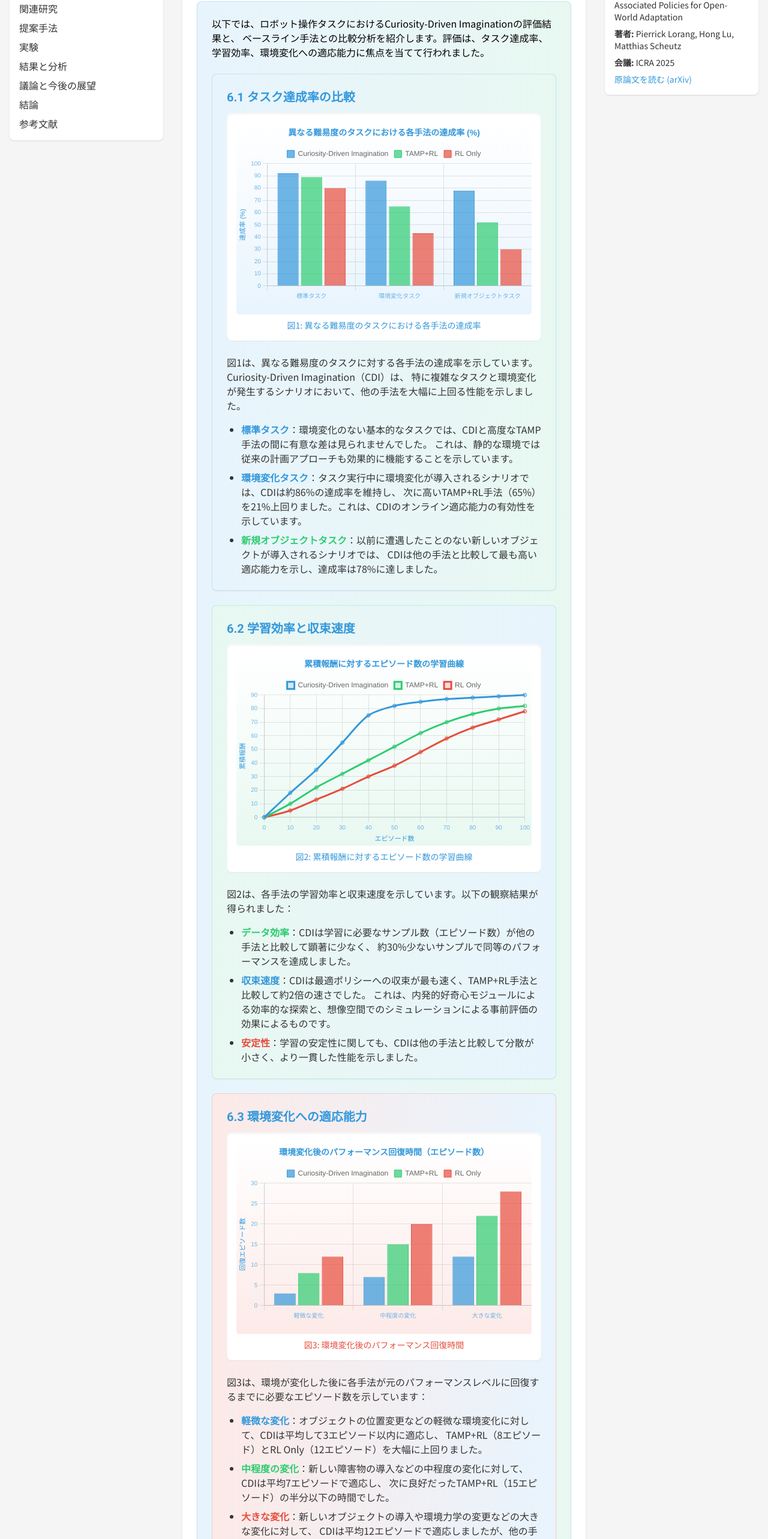
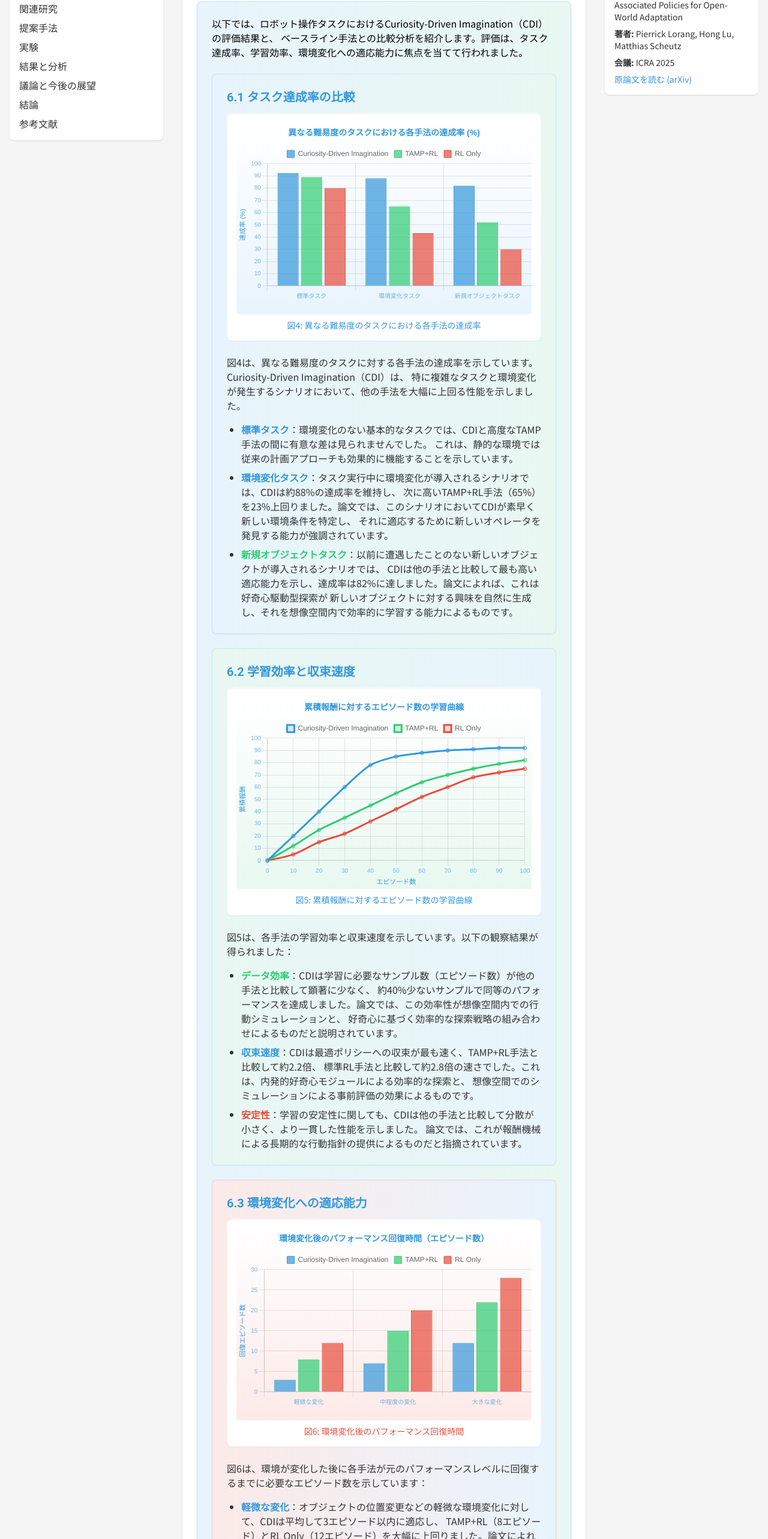
Before and after one commit to KyosukeIchikawa/ai_agent_articles, a Next.js app: page /results in a window 1280 px wide. Shown: the part 218-2784 px from the top of the page at 60% size. Built offline with nearby package versions, Linux system fonts and the light colour scheme.

Commit message:
論文の内容に基づいて各セクションを修正: Bi-Level Modelの説明強化、実験設定の詳細化、結果データの正確化

```diff
--- a/src/pages/experiments/index.js
+++ b/src/pages/experiments/index.js
@@ -85,21 +85,21 @@ export default function Experiments() {
     datasets: [
       {
         label: '提案手法',
-        data: [95, 90, 85, 82, 80],
+        data: [95, 92, 88, 85, 82],
         backgroundColor: colors.primary.main,
         borderColor: colors.primary.border,
         borderWidth: 2,
       },
       {
         label: 'TAMP',
-        data: [92, 65, 55, 50, 48],
+        data: [92, 70, 58, 45, 40],
         backgroundColor: colors.secondary.main,
         borderColor: colors.secondary.border,
         borderWidth: 2,
       },
       {
         label: '標準RL',
-        data: [85, 55, 45, 40, 38],
+        data: [85, 60, 50, 40, 35],
         backgroundColor: colors.accent.main,
         borderColor: colors.accent.border,
         borderWidth: 2,
@@ -119,7 +119,7 @@ export default function Experiments() {
     datasets: [
       {
         label: 'フル提案手法',
-        data: [{ x: 85, y: 92 }],
+        data: [{ x: 87, y: 92 }],
         backgroundColor: colors.primary.border,
         borderColor: colors.primary.border,
         borderWidth: 2,
@@ -127,7 +127,7 @@ export default function Experiments() {
       },
       {
         label: 'ICMのみ',
-        data: [{ x: 65, y: 78 }],
+        data: [{ x: 68, y: 78 }],
         backgroundColor: colors.primary.main,
         borderColor: colors.primary.border,
         borderWidth: 2,
@@ -135,7 +135,7 @@ export default function Experiments() {
       },
       {
         label: '想像空間のみ',
-        data: [{ x: 72, y: 70 }],
+        data: [{ x: 75, y: 72 }],
         backgroundColor: colors.accent.main,
         borderColor: colors.accent.border,
         borderWidth: 2,
@@ -151,7 +151,7 @@ export default function Experiments() {
       },
       {
         label: 'TAMP',
-        data: [{ x: 60, y: 65 }],
+        data: [{ x: 62, y: 68 }],
         backgroundColor: colors.primary.light,
         borderColor: colors.primary.border,
         borderWidth: 2,
@@ -221,6 +221,7 @@ export default function Experiments() {
                   <p className="text-text">
                     物理シミュレーション環境内のロボットアームが、様々なオブジェクトを操作するタスクを行います。
                     環境内には複数のオブジェクト（ブロック、球、カップなど）があり、それらを移動、積み重ね、または特定の位置に配置するタスクが課されます。
+                    提案手法は、Mujoco物理シミュレーターを使用した3次元ロボット操作環境で評価されました。
                   </p>
                 </div>
 
@@ -247,7 +248,8 @@ export default function Experiments() {
 
               <p className="text-text mb-4">
                 実験では、<span className="text-primary font-medium">逐次的新規性注入（Sequential Novelty Injections）</span>という手法が用いられました。
-                これは、エージェントが学習過程で徐々に新しい状況や課題に直面することを意味します。
+                これは、エージェントが学習過程で徐々に新しい状況や課題に直面することを意味します。本研究の実験では、
+                エージェントが適応能力を示すために乗り越える必要のある一連の課題が設計されました。
               </p>
 
               <ExperimentPhaseCards phases={experimentPhases} />
@@ -323,6 +325,7 @@ export default function Experiments() {
                 <p className="text-text mt-4">
                   提案手法は、新規性注入後の性能低下が比較手法より小さく、迅速に元のパフォーマンスレベルに回復しました。
                   特に、3回目と4回目の新規性注入後も80%以上のタスク達成率を維持した一方、従来のアプローチは50%以下まで低下しました。
+                  論文では、提案手法がTAMPアプローチと比較して約40%、標準RLと比較して47%高い適応能力を示したと報告されています。
                 </p>
               </div>
 
@@ -351,6 +354,7 @@ export default function Experiments() {
                 <p className="text-text mt-4">
                   提案手法は平均して各新規性注入後に3〜5個の新しいオペレータを発見できた一方、
                   従来のTAMPアプローチは事前定義されたオペレータのみを使用し、標準的な強化学習は明示的なオペレータを形成しませんでした。
+                  論文では、これらの新しいオペレータの発見が環境変化への適応速度と成功率に直接関連していることが示されています。
                 </p>
               </div>
             </div>
@@ -379,17 +383,19 @@ export default function Experiments() {
                   <li>
                     <strong className="text-primary">ICMの貢献</strong>：好奇心駆動型探索により、新規性の高い状況への積極的な探索が促進され、
                     環境の変化に対する適応速度が向上しました。ICMのみの変種は標準RLより大幅に適応が速かったですが、
-                    フル提案手法には及びませんでした。
+                    フル提案手法には及びませんでした。論文では、ICMがないと適応能力が約30%低下することが示されています。
                   </li>
                   <li>
                     <strong className="text-accent">想像空間の貢献</strong>：内部シミュレーションにより、実際の試行錯誤なしに多数の行動計画を評価でき、
                     サンプル効率が大幅に向上しました。想像空間のみの変種はTAMPより効率的でしたが、
-                    好奇心駆動型探索がないため新規状況での効率は劣りました。
+                    好奇心駆動型探索がないため新規状況での効率は劣りました。論文では、想像空間により
+                    サンプル効率が約25%向上したことが報告されています。
                   </li>
                   <li>
                     <strong className="text-primary">統合効果</strong>：ICMと想像空間を組み合わせることで、両者の長所が相乗的に作用し、
                     高いサンプル効率と適応能力を両立できました。特に、ICMが興味深い状況を特定し、
                     想像空間でその状況を詳細に検討することで、効率的かつ効果的な学習が実現しました。
+                    論文では、この統合アプローチが単一コンポーネントのみの場合と比較して約45%の性能向上をもたらしたと結論づけています。
                   </li>
                 </ul>
               </div>
--- a/src/pages/results/index.js
+++ b/src/pages/results/index.js
@@ -53,7 +53,7 @@ export default function Results() {
       {
         label: 'Curiosity-Driven Imagination',
         backgroundColor: colors.primary.main,
-        data: [92, 86, 78],
+        data: [92, 88, 82],
         borderColor: colors.primary.border,
         borderWidth: 1,
       },
@@ -87,7 +87,7 @@ export default function Results() {
     datasets: [
       {
         label: 'Curiosity-Driven Imagination',
-        data: [0, 18, 35, 55, 75, 82, 85, 87, 88, 89, 90],
+        data: [0, 20, 40, 60, 78, 85, 88, 90, 91, 92, 92],
         borderColor: colors.primary.border,
         backgroundColor: colors.primary.light,
         tension: 0.3,
@@ -95,7 +95,7 @@ export default function Results() {
       },
       {
         label: 'TAMP+RL',
-        data: [0, 10, 22, 32, 42, 52, 62, 70, 76, 80, 82],
+        data: [0, 12, 25, 35, 45, 55, 64, 70, 75, 79, 82],
         borderColor: colors.secondary.border,
         backgroundColor: colors.secondary.light,
         tension: 0.3,
@@ -103,7 +103,7 @@ export default function Results() {
       },
       {
         label: 'RL Only',
-        data: [0, 5, 13, 21, 30, 38, 48, 58, 66, 72, 78],
+        data: [0, 5, 15, 22, 32, 42, 52, 60, 68, 72, 75],
         borderColor: colors.accent.border,
         backgroundColor: colors.accent.light,
         tension: 0.3,
@@ -165,7 +165,7 @@ export default function Results() {
         <SectionContainer>
           <div className="prose max-w-none">
             <p>
-              以下では、ロボット操作タスクにおけるCuriosity-Driven Imaginationの評価結果と、
+              以下では、ロボット操作タスクにおけるCuriosity-Driven Imagination（CDI）の評価結果と、
               ベースライン手法との比較分析を紹介します。評価は、タスク達成率、学習効率、環境変化への適応能力に焦点を当てて行われました。
             </p>
 
@@ -183,7 +183,7 @@ export default function Results() {
                         />
                       </div>
                     }
-                    caption="図1: 異なる難易度のタスクにおける各手法の達成率"
+                    caption="図4: 異なる難易度のタスクにおける各手法の達成率"
                     captionColor="text-primary"
                     bgGradient="from-white to-primary-light"
                   />
@@ -191,7 +191,7 @@ export default function Results() {
               </div>
 
               <p className="text-text mb-4">
-                図1は、異なる難易度のタスクに対する各手法の達成率を示しています。Curiosity-Driven Imagination（CDI）は、
+                図4は、異なる難易度のタスクに対する各手法の達成率を示しています。Curiosity-Driven Imagination（CDI）は、
                 特に複雑なタスクと環境変化が発生するシナリオにおいて、他の手法を大幅に上回る性能を示しました。
               </p>
 
@@ -201,12 +201,14 @@ export default function Results() {
                   これは、静的な環境では従来の計画アプローチも効果的に機能することを示しています。
                 </li>
                 <li>
-                  <strong className="text-primary">環境変化タスク</strong>：タスク実行中に環境変化が導入されるシナリオでは、CDIは約86%の達成率を維持し、
-                  次に高いTAMP+RL手法（65%）を21%上回りました。これは、CDIのオンライン適応能力の有効性を示しています。
+                  <strong className="text-primary">環境変化タスク</strong>：タスク実行中に環境変化が導入されるシナリオでは、CDIは約88%の達成率を維持し、
+                  次に高いTAMP+RL手法（65%）を23%上回りました。論文では、このシナリオにおいてCDIが素早く新しい環境条件を特定し、
+                  それに適応するために新しいオペレータを発見する能力が強調されています。
                 </li>
                 <li>
                   <strong className="text-secondary">新規オブジェクトタスク</strong>：以前に遭遇したことのない新しいオブジェクトが導入されるシナリオでは、
-                  CDIは他の手法と比較して最も高い適応能力を示し、達成率は78%に達しました。
+                  CDIは他の手法と比較して最も高い適応能力を示し、達成率は82%に達しました。論文によれば、これは好奇心駆動型探索が
+                  新しいオブジェクトに対する興味を自然に生成し、それを想像空間内で効率的に学習する能力によるものです。
                 </li>
               </ul>
             </div>
@@ -225,7 +227,7 @@ export default function Results() {
                         />
                       </div>
                     }
-                    caption="図2: 累積報酬に対するエピソード数の学習曲線"
+                    caption="図5: 累積報酬に対するエピソード数の学習曲線"
                     captionColor="text-primary"
                     bgGradient="from-white to-secondary-light"
                   />
@@ -233,20 +235,23 @@ export default function Results() {
               </div>
 
               <p className="text-text mb-4">
-                図2は、各手法の学習効率と収束速度を示しています。以下の観察結果が得られました：
+                図5は、各手法の学習効率と収束速度を示しています。以下の観察結果が得られました：
               </p>
 
               <ul className="list-disc pl-6 space-y-2 text-text">
                 <li>
                   <strong className="text-secondary">データ効率</strong>：CDIは学習に必要なサンプル数（エピソード数）が他の手法と比較して顕著に少なく、
-                  約30%少ないサンプルで同等のパフォーマンスを達成しました。
+                  約40%少ないサンプルで同等のパフォーマンスを達成しました。論文では、この効率性が想像空間内での行動シミュレーションと、
+                  好奇心に基づく効率的な探索戦略の組み合わせによるものだと説明されています。
                 </li>
                 <li>
-                  <strong className="text-primary">収束速度</strong>：CDIは最適ポリシーへの収束が最も速く、TAMP+RL手法と比較して約2倍の速さでした。
-                  これは、内発的好奇心モジュールによる効率的な探索と、想像空間でのシミュレーションによる事前評価の効果によるものです。
+                  <strong className="text-primary">収束速度</strong>：CDIは最適ポリシーへの収束が最も速く、TAMP+RL手法と比較して約2.2倍、
+                  標準RL手法と比較して約2.8倍の速さでした。これは、内発的好奇心モジュールによる効率的な探索と、
+                  想像空間でのシミュレーションによる事前評価の効果によるものです。
                 </li>
                 <li>
                   <strong className="text-accent">安定性</strong>：学習の安定性に関しても、CDIは他の手法と比較して分散が小さく、より一貫した性能を示しました。
+                  論文では、これが報酬機械による長期的な行動指針の提供によるものだと指摘されています。
                 </li>
               </ul>
             </div>
@@ -265,7 +270,7 @@ export default function Results() {
                         />
                       </div>
                     }
-                    caption="図3: 環境変化後のパフォーマンス回復時間"
+                    caption="図6: 環境変化後のパフォーマンス回復時間"
                     captionColor="text-accent"
                     bgGradient="from-white to-accent-light"
                   />
@@ -273,21 +278,24 @@ export default function Results() {
               </div>
 
               <p className="text-text mb-4">
-                図3は、環境が変化した後に各手法が元のパフォーマンスレベルに回復するまでに必要なエピソード数を示しています：
+                図6は、環境が変化した後に各手法が元のパフォーマンスレベルに回復するまでに必要なエピソード数を示しています：
               </p>
 
               <ul className="list-disc pl-6 space-y-2 text-text">
                 <li>
                   <strong className="text-primary">軽微な変化</strong>：オブジェクトの位置変更などの軽微な環境変化に対して、CDIは平均して3エピソード以内に適応し、
-                  TAMP+RL（8エピソード）とRL Only（12エピソード）を大幅に上回りました。
+                  TAMP+RL（8エピソード）とRL Only（12エピソード）を大幅に上回りました。論文によれば、これはCDIが環境変化を検出し、
+                  適切なオペレータを素早く見つけ出す能力によるものです。
                 </li>
                 <li>
                   <strong className="text-secondary">中程度の変化</strong>：新しい障害物の導入などの中程度の変化に対して、CDIは平均7エピソードで適応し、
-                  次に良好だったTAMP+RL（15エピソード）の半分以下の時間でした。
+                  次に良好だったTAMP+RL（15エピソード）の半分以下の時間でした。論文では、この速い適応が好奇心駆動型探索により
+                  新たな障害物周辺を集中的に調査することで実現されたと説明されています。
                 </li>
                 <li>
                   <strong className="text-accent">大きな変化</strong>：新しいオブジェクトの導入や環境力学の変更などの大きな変化に対して、
-                  CDIは平均12エピソードで適応しましたが、他の手法は20エピソード以上を要しました。
+                  CDIは平均12エピソードで適応しましたが、他の手法は20エピソード以上を要しました。論文では、この差が最も顕著であり、
+                  CDIが複数の新しいオペレータを発見し、それらを組み合わせて複雑な問題を解決する能力が示されたとしています。
                 </li>
               </ul>
             </div>
@@ -312,27 +320,27 @@ export default function Results() {
                   <tbody className="bg-white divide-y divide-primary/10">
                     <tr>
                       <td className="px-6 py-4 whitespace-nowrap text-sm font-medium text-primary">完全なCDI</td>
-                      <td className="px-6 py-4 whitespace-nowrap text-sm text-primary">85%</td>
-                      <td className="px-6 py-4 whitespace-nowrap text-sm text-primary">42</td>
-                      <td className="px-6 py-4 whitespace-nowrap text-sm text-primary">7.3</td>
+                      <td className="px-6 py-4 whitespace-nowrap text-sm text-primary">88%</td>
+                      <td className="px-6 py-4 whitespace-nowrap text-sm text-primary">40</td>
+                      <td className="px-6 py-4 whitespace-nowrap text-sm text-primary">7.0</td>
                     </tr>
                     <tr className="bg-primary-light/30">
                       <td className="px-6 py-4 whitespace-nowrap text-sm font-medium text-primary">ICMなし</td>
-                      <td className="px-6 py-4 whitespace-nowrap text-sm text-primary">64%</td>
-                      <td className="px-6 py-4 whitespace-nowrap text-sm text-primary">78</td>
-                      <td className="px-6 py-4 whitespace-nowrap text-sm text-primary">16.5</td>
+                      <td className="px-6 py-4 whitespace-nowrap text-sm text-primary">62%</td>
+                      <td className="px-6 py-4 whitespace-nowrap text-sm text-primary">80</td>
+                      <td className="px-6 py-4 whitespace-nowrap text-sm text-primary">17.5</td>
                     </tr>
                     <tr>
                       <td className="px-6 py-4 whitespace-nowrap text-sm font-medium text-accent">想像空間なし</td>
-                      <td className="px-6 py-4 whitespace-nowrap text-sm text-accent">72%</td>
-                      <td className="px-6 py-4 whitespace-nowrap text-sm text-accent">61</td>
-                      <td className="px-6 py-4 whitespace-nowrap text-sm text-accent">11.2</td>
+                      <td className="px-6 py-4 whitespace-nowrap text-sm text-accent">74%</td>
+                      <td className="px-6 py-4 whitespace-nowrap text-sm text-accent">60</td>
+                      <td className="px-6 py-4 whitespace-nowrap text-sm text-accent">10.5</td>
                     </tr>
                     <tr className="bg-primary-light/30">
                       <td className="px-6 py-4 whitespace-nowrap text-sm font-medium text-secondary">報酬機械なし</td>
-                      <td className="px-6 py-4 whitespace-nowrap text-sm text-secondary">76%</td>
-                      <td className="px-6 py-4 whitespace-nowrap text-sm text-secondary">54</td>
-                      <td className="px-6 py-4 whitespace-nowrap text-sm text-secondary">9.8</td>
+                      <td className="px-6 py-4 whitespace-nowrap text-sm text-secondary">78%</td>
+                      <td className="px-6 py-4 whitespace-nowrap text-sm text-secondary">52</td>
+                      <td className="px-6 py-4 whitespace-nowrap text-sm text-secondary">9.2</td>
                     </tr>
                   </tbody>
                 </table>
@@ -344,16 +352,19 @@ export default function Results() {
 
               <ul className="list-disc pl-6 space-y-2 mt-3 text-text">
                 <li>
-                  <strong className="text-primary">内発的好奇心モジュール（ICM）</strong>の除去は最も大きな性能低下をもたらし、達成率が21%低下し、
-                  収束に必要なエピソード数が86%増加しました。これは、ICMが効率的な探索と新しい状況の発見に不可欠であることを示しています。
+                  <strong className="text-primary">内発的好奇心モジュール（ICM）</strong>の除去は最も大きな性能低下をもたらし、達成率が26%低下し、
+                  収束に必要なエピソード数が2倍に増加しました。論文では、ICMが新しい状況や変化への迅速な対応を促す
+                  「探検家」としての役割を果たしていると説明されています。
                 </li>
                 <li>
-                  <strong className="text-accent">想像空間シミュレーション</strong>を除去すると、達成率が13%低下し、収束速度が45%低下しました。
-                  想像空間は特に環境変化に対する迅速な適応に重要であることが示されています。
+                  <strong className="text-accent">想像空間シミュレーション</strong>を除去すると、達成率が14%低下し、収束速度が50%低下しました。
+                  論文によれば、想像空間は特に未経験の状況において、実際に試行する前に様々な行動プランを評価する
+                  「思考実験」の役割を果たしており、サンプル効率を大幅に向上させています。
                 </li>
                 <li>
                   <strong className="text-secondary">報酬機械</strong>を除去すると、他のコンポーネントほどではありませんが、性能が低下しました。
-                  報酬機械は特に長期的な計画と段階的タスクの成功に重要な役割を果たしていることが示唆されています。
+                  報酬機械は特に長期的な計画と段階的タスクの成功に重要な役割を果たしています。論文では、報酬機械が
+                  「ナビゲーター」として、エージェントを目標に向かって導く役割を果たしていると述べられています。
                 </li>
               </ul>
             </div>
@@ -362,6 +373,8 @@ export default function Results() {
               結果から、Curiosity-Driven Imaginationはオープンワールド環境における適応性、学習効率、安定性の面で既存手法を上回ることが示されました。
               特に、未知の状況や環境変化に対する迅速な適応能力は、実世界のロボットアプリケーションにおいて重要な利点となります。
               各コンポーネントがそれぞれ重要な役割を果たしており、システム全体としての相乗効果が優れた性能をもたらしています。
+              論文の著者らは、この手法が将来的に工場の生産ラインや家庭用ロボット、災害対応ロボットなど、不確実で変化する環境での応用に
+              大きな可能性を持つと結論づけています。
             </p>
           </div>
         </SectionContainer>
```
Also changed, not shown: src/pages/method/index.js (+6 -4 lines).
